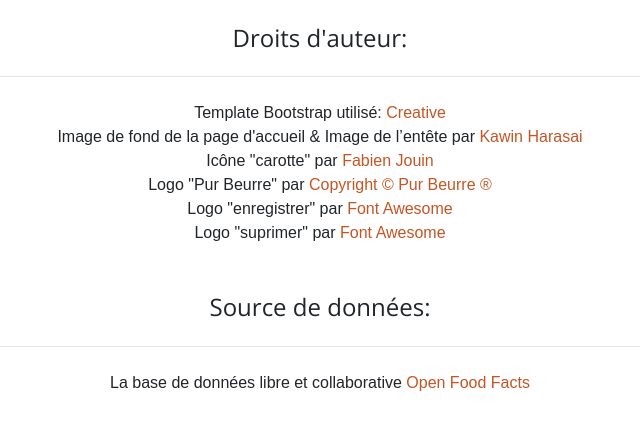
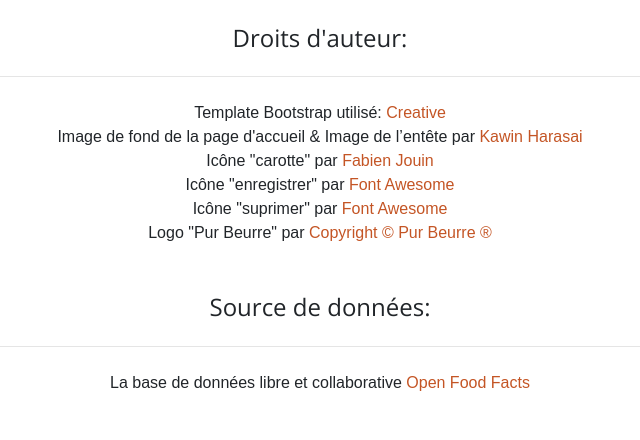
Before and after one commit to NicolasFlandrois/Pur-Beurre, a Django app: page /legal/ in a window 1280 px wide. Shown: the part 108-548 px from the top of the page, without its empty margins (320-960 px from the left). Run offline with Django 3.2, Linux system fonts and the light colour scheme; some libraries are stand-ins or nearby versions; some web fonts are replaced.

Commit message:
Legal Page - Updates - layout & typo

```diff
--- a/home/templates/home/legal.html
+++ b/home/templates/home/legal.html
@@ -39,21 +39,21 @@
                         </a>
                         <br>
 
-                        Logo "Pur Beurre" par
-                        <a href="https://company-82435.frontify.com/d/6Yy9WFJdtp8j/pur-beurre-style-guide#/elements-basiques/marque-et-logo" target="_blank">
-                            Copyright &copy; Pur Beurre &reg;
-                        </a>
-                        <br>
-
-                        Logo "enregistrer" par
+                        Icône "enregistrer" par
                         <a href="https://fontawesome.com/icons/save?style=regular" target="_blank">
                             Font Awesome
                         </a>
                         <br>
 
-                        Logo "suprimer" par
+                        Icône "suprimer" par
                         <a href="https://fontawesome.com/icons/trash-alt?style=regular" target="_blank">
                             Font Awesome
+                        </a>
+                        <br>
+
+                        Logo "Pur Beurre" par
+                        <a href="https://company-82435.frontify.com/d/6Yy9WFJdtp8j/pur-beurre-style-guide#/elements-basiques/marque-et-logo" target="_blank">
+                            Copyright &copy; Pur Beurre &reg;
                         </a>
                         <br>
                     </p>
```
